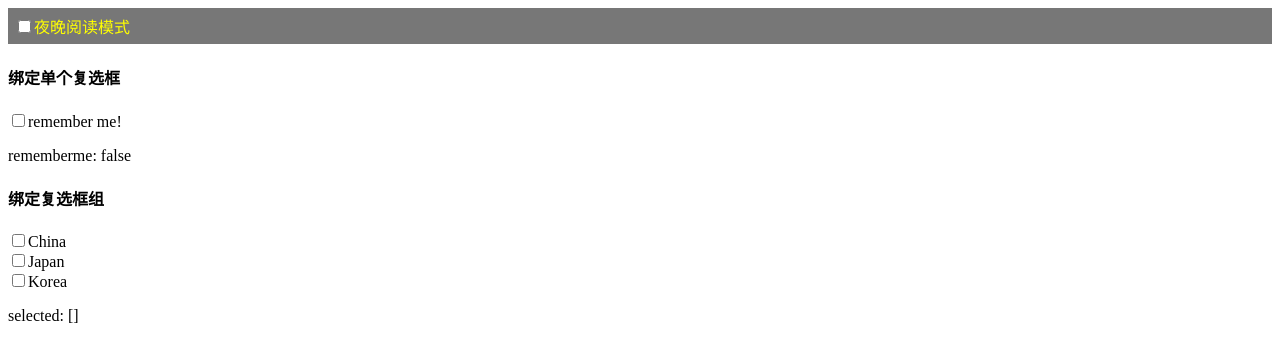
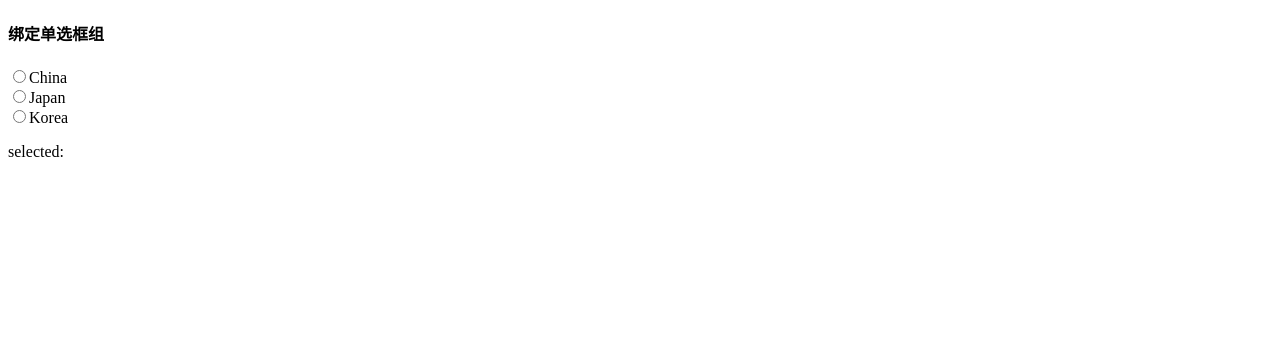
Before and after one commit to ChangsongYao/vuejs2rumentg, a Vue app: page / in a window 1280 px wide. Shown: the top 362 px of the page. Built offline with nearby package versions, Linux system fonts and the light colour scheme.

Commit message:
7.5绑定单选框输入

```diff
--- a/src/App.vue
+++ b/src/App.vue
@@ -1,18 +1,8 @@
 <template>
   <div id="app">
-    <div class="toolbar">
-      <input type="checkbox" id="nightMode">
-      <label for="toggle">夜晚阅读模式</label>
-    </div>
-
-    <h4>绑定单个复选框</h4>
-    <input id="remember" type="checkbox" v-model="checked">
-    <label for="remember">remember me!</label>
-    <p>rememberme: {{checked}}</p>
-
-    <h4>绑定复选框组</h4>
+    <h4>绑定单选框组</h4>
     <div v-for="item in items">
-      <input type="checkbox"  :id="item" :value="item" v-model="selected">
+      <input type="radio"  :id="item" :value="item" v-model="selected">
       <label :for="item">{{item}}</label>
     </div>
     <p>selected: {{selected}}</p>
@@ -25,9 +15,8 @@
     name: 'App',
     data: function () {
       return {
-        checked: false,
         items: ['China','Japan','Korea'],
-        selected: []
+        selected: ''
       }
     }
   }
@@ -36,9 +25,4 @@
 </script>
 
 <style>
-  div.toolbar{
-    background:#777;
-    color:yellow;
-    padding:6px;
-  }
 </style>
```
